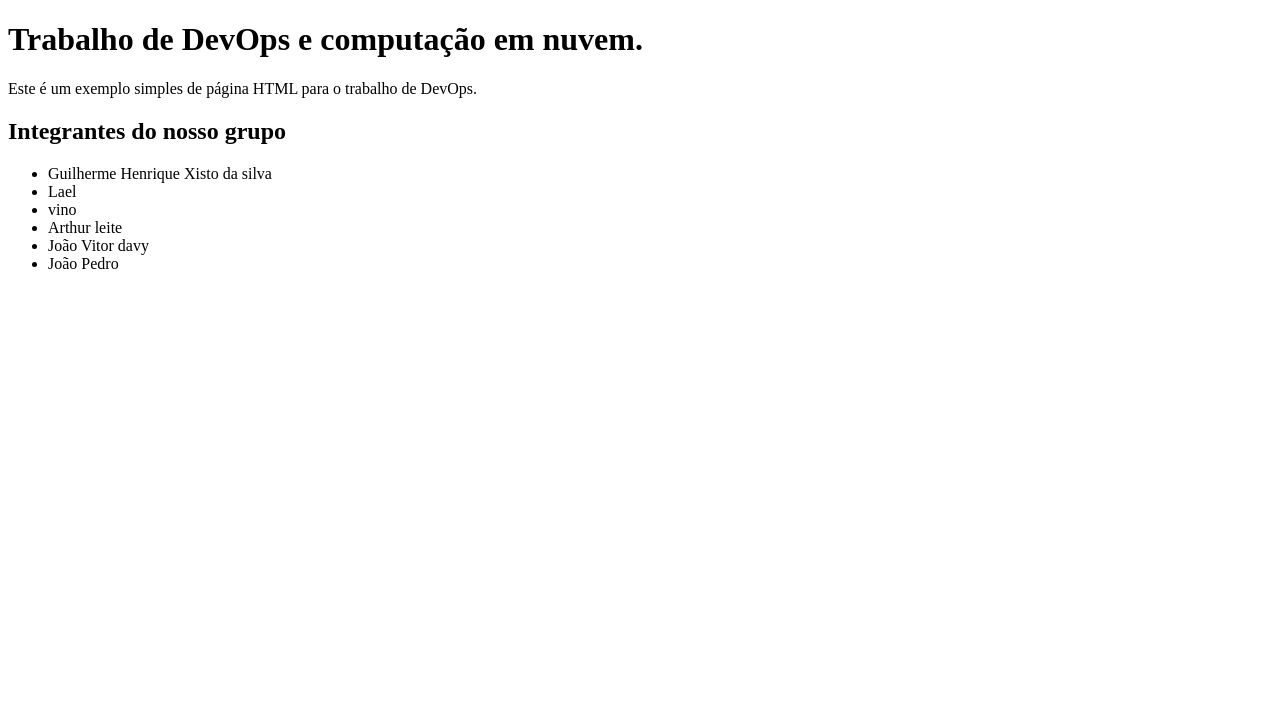
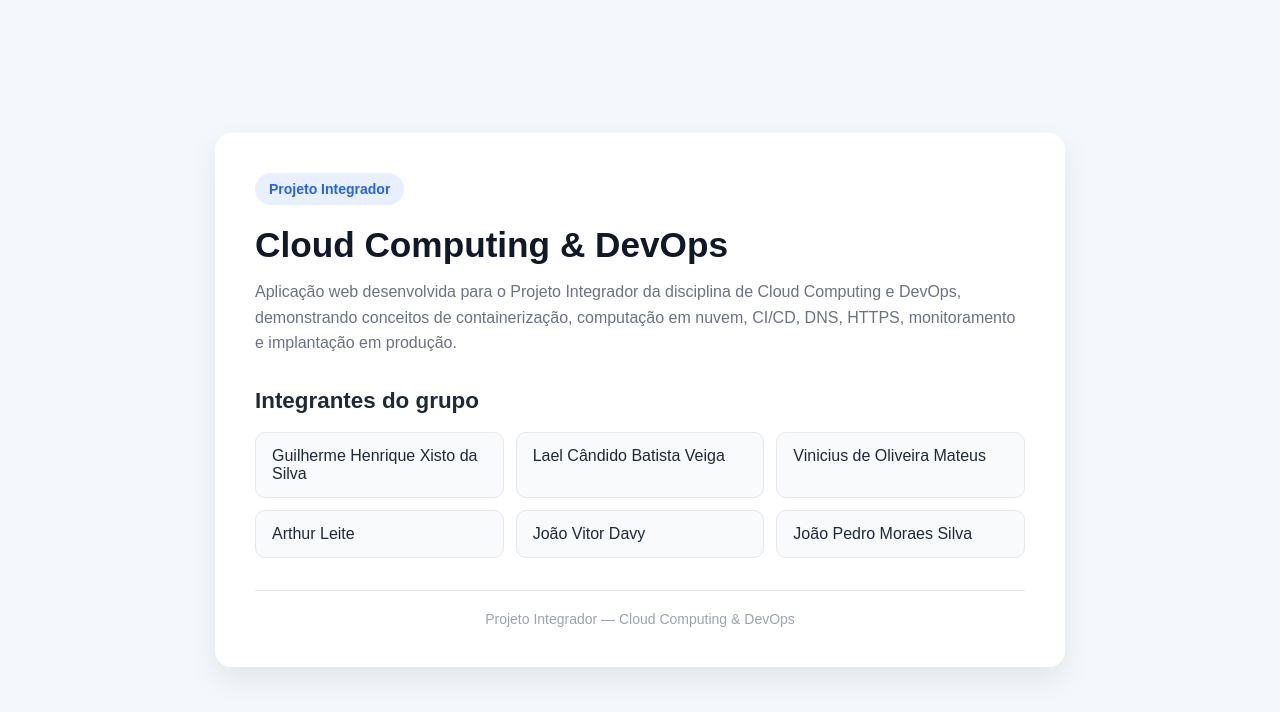
Before and after one commit to GuilhermeXisto/Projeto_Integrador_Cloud_DevOps, a plain HTML site: page index.html in a window 1280 px wide. Drawn offline with Linux system fonts and the light colour scheme.

Commit message:
atualização do Html

```diff
--- a/index.html
+++ b/index.html
@@ -3,19 +3,117 @@
 <head>
     <meta charset="UTF-8">
     <meta name="viewport" content="width=device-width, initial-scale=1.0">
-    <title>Trabalho de DevOps</title>
+    <title>Projeto Integrador - Cloud & DevOps</title>
+
+    <style>
+        * {
+            box-sizing: border-box;
+            margin: 0;
+            padding: 0;
+        }
+
+        body {
+            font-family: Arial, Helvetica, sans-serif;
+            background: #f4f7fb;
+            color: #1f2937;
+            min-height: 100vh;
+            display: flex;
+            align-items: center;
+            justify-content: center;
+            padding: 24px;
+        }
+
+        .container {
+            width: 100%;
+            max-width: 850px;
+            background: #ffffff;
+            border-radius: 16px;
+            padding: 40px;
+            box-shadow: 0 12px 30px rgba(0, 0, 0, 0.08);
+        }
+
+        .badge {
+            display: inline-block;
+            background: #e8f0ff;
+            color: #2563eb;
+            padding: 8px 14px;
+            border-radius: 999px;
+            font-size: 14px;
+            font-weight: bold;
+            margin-bottom: 20px;
+        }
+
+        h1 {
+            font-size: 2.2rem;
+            margin-bottom: 14px;
+            color: #111827;
+        }
+
+        .descricao {
+            color: #6b7280;
+            line-height: 1.6;
+            margin-bottom: 32px;
+        }
+
+        h2 {
+            font-size: 1.4rem;
+            margin-bottom: 18px;
+            color: #1f2937;
+        }
+
+        .integrantes {
+            list-style: none;
+            display: grid;
+            grid-template-columns: repeat(auto-fit, minmax(230px, 1fr));
+            gap: 12px;
+        }
+
+        .integrantes li {
+            background: #f8fafc;
+            border: 1px solid #e5e7eb;
+            border-radius: 10px;
+            padding: 14px 16px;
+            font-weight: 500;
+        }
+
+        footer {
+            margin-top: 32px;
+            padding-top: 20px;
+            border-top: 1px solid #e5e7eb;
+            color: #9ca3af;
+            font-size: 14px;
+            text-align: center;
+        }
+    </style>
 </head>
+
 <body>
-    <h1>Trabalho de DevOps e computação em nuvem.</h1>
-    <p>Este é um exemplo simples de página HTML para o trabalho de DevOps.</p>
-    <h2>Integrantes do nosso grupo</h2>
-    <ul>
-        <li>Guilherme Henrique Xisto da silva</li>
-        <li>Lael</li>
-        <li>vino</li>
-        <li>Arthur leite</li>
-        <li>João Vitor davy</li>
-        <li>João Pedro</li>
-    </ul>
+    <main class="container">
+        <span class="badge">Projeto Integrador</span>
+
+        <h1>Cloud Computing & DevOps</h1>
+
+        <p class="descricao">
+            Aplicação web desenvolvida para o Projeto Integrador da disciplina
+            de Cloud Computing e DevOps, demonstrando conceitos de
+            containerização, computação em nuvem, CI/CD, DNS, HTTPS,
+            monitoramento e implantação em produção.
+        </p>
+
+        <h2>Integrantes do grupo</h2>
+
+        <ul class="integrantes">
+            <li>Guilherme Henrique Xisto da Silva</li>
+            <li>Lael Cândido Batista Veiga</li>
+            <li>Vinicius de Oliveira Mateus</li>
+            <li>Arthur Leite</li>
+            <li>João Vitor Davy</li>
+            <li>João Pedro Moraes Silva</li>
+        </ul>
+
+        <footer>
+            Projeto Integrador — Cloud Computing & DevOps
+        </footer>
+    </main>
 </body>
 </html>
```
